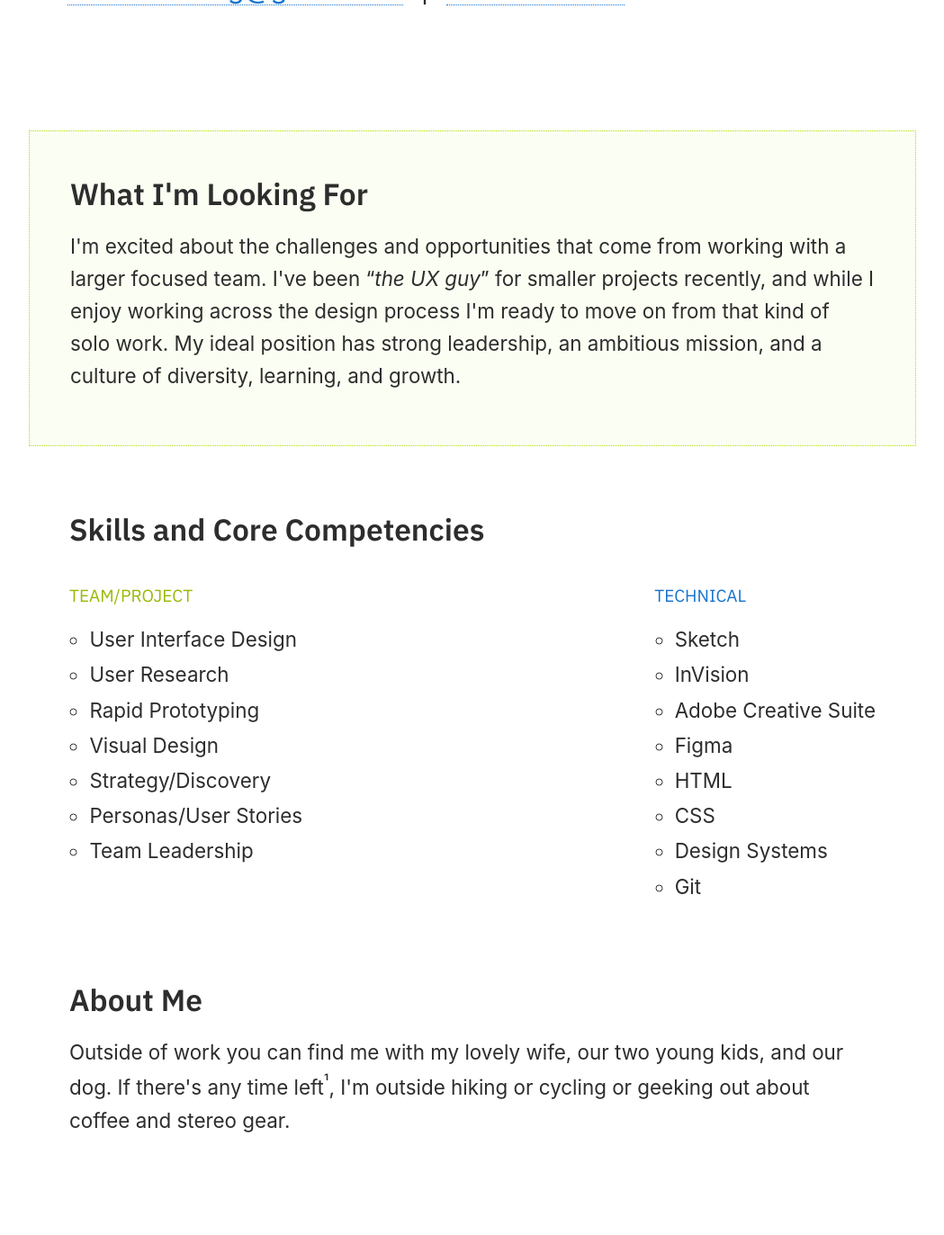
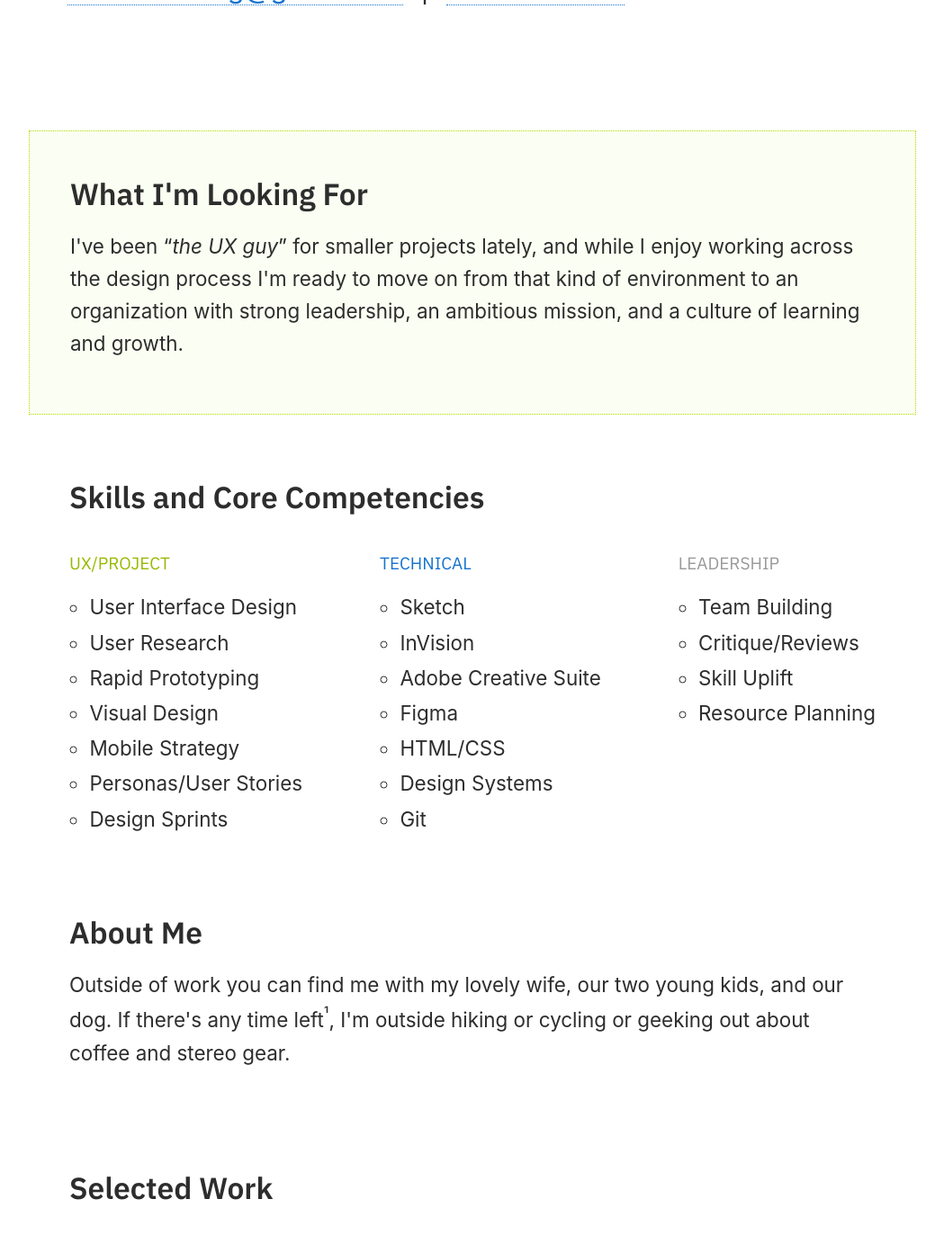
Before and after one commit to browningeric/browningeric, a Jekyll site: the page built from global-classroom.html, in a window 1280 px wide and 1400 px high, scrolled down 708 px, cut to the strip 0-1382 px from the top of the window. Shown: the top 1373 px of the strip at 90% size, without its empty margins (115-1164 px from the left). Built offline with Jekyll 4.4.1, drawn with Linux system fonts in a browser that asks for light colours; some web fonts are replaced.

Commit message:
update content on custom pages

```diff
--- a/global-classroom.html
+++ b/global-classroom.html
@@ -20,34 +20,42 @@ title: Hi Khan Academy, I'm Eric Browning
     </section>
     <section class="looking-for">
       <h2>What I'm Looking For</h2>
-      <p>I'm excited about the challenges and opportunities that come from working with a larger focused team. I've been &ldquo;<em>the UX guy</em>&rdquo; for smaller projects recently, and while I enjoy working across the design process I'm ready to move on from that kind of solo work. My ideal position has strong leadership, an ambitious mission, and a culture of diversity, learning, and growth.</p>
+      <p>I've been &ldquo;<em>the UX guy</em>&rdquo; for smaller projects lately, and while I enjoy working across the design process I'm ready to move on from that kind of environment to an organization with strong leadership, an ambitious mission, and a culture of learning and growth.</p>
     </section>
-      <section>
+    <section>
       <h2>Skills and Core Competencies</h2>
       <div class="skills-container">
-        <div class="skills-list-team">
-          <h3 class="skills-subhead skills-subhead--team">Team/Project</h3>
+        <div class="skills-list">
+          <h3 class="skills-subhead skills-subhead--team">UX/Project</h3>
           <ul>
             <li>User Interface Design</li>
             <li>User Research</li>
             <li>Rapid Prototyping</li>
             <li>Visual Design</li>
-            <li>Strategy/Discovery</li>
+            <li>Mobile Strategy</li>
             <li>Personas/User Stories</li>
-            <li>Team Leadership</li>
+            <li>Design Sprints</li>
           </ul>
         </div>
-        <div>
+        <div class="skills-list">
           <h3 class="skills-subhead skills-subhead--technical">Technical</h3>
           <ul>
             <li>Sketch</li>
             <li>InVision</li>
             <li>Adobe Creative Suite</li>
             <li>Figma</li>
-            <li>HTML</li>
-            <li>CSS</li>
+            <li>HTML/CSS</li>
             <li>Design Systems</li>
             <li>Git</li>
+          </ul>
+        </div>
+        <div class="skills-list">
+          <h3 class="skills-subhead skills-subhead--leadership">Leadership</h3>
+          <ul>
+            <li>Team Building</li>
+            <li>Critique/Reviews</li>
+            <li>Skill Uplift</li>
+            <li>Resource Planning</li>
           </ul>
         </div>
       </div>
--- a/index.html
+++ b/index.html
@@ -20,7 +20,7 @@ title: Hi, I'm Eric Browning
       <h2>What I'm Looking For</h2>
       <p>I've been &ldquo;<em>the UX guy</em>&rdquo; or &ldquo;<em>the creative team</em>&rdquo; many times recently, and I'm ready to move on from that to a company with strong leadership, an ambitious mission, and a culture of learning and growth.</p>
     </section>
-      <section>
+    <section>
       <h2>Skills and Core Competencies</h2>
       <div class="skills-container">
         <div class="skills-list">
```
Also changed, not shown: buildtherobot.html (+15 -7 lines), detailsdetails.html (+15 -7 lines).
